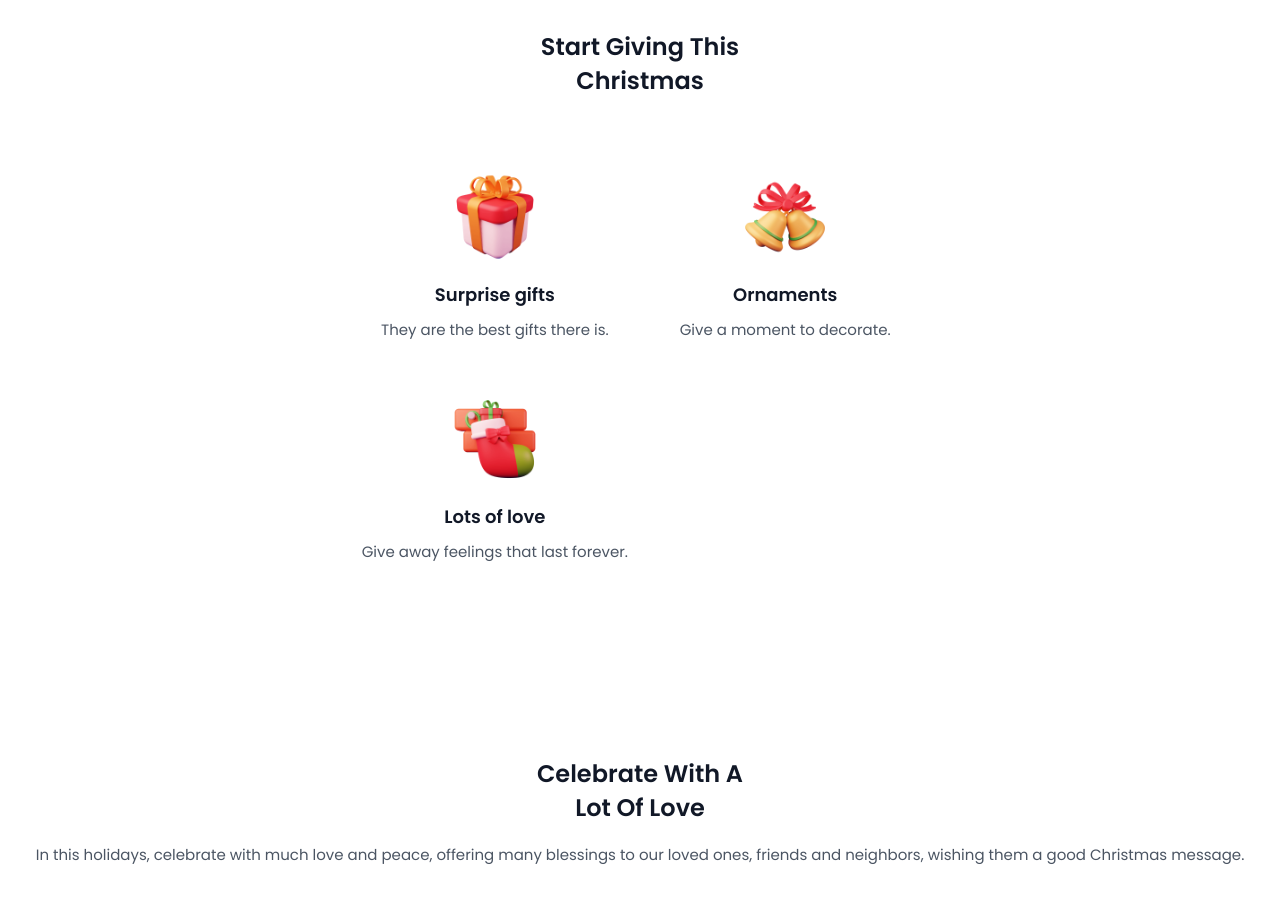
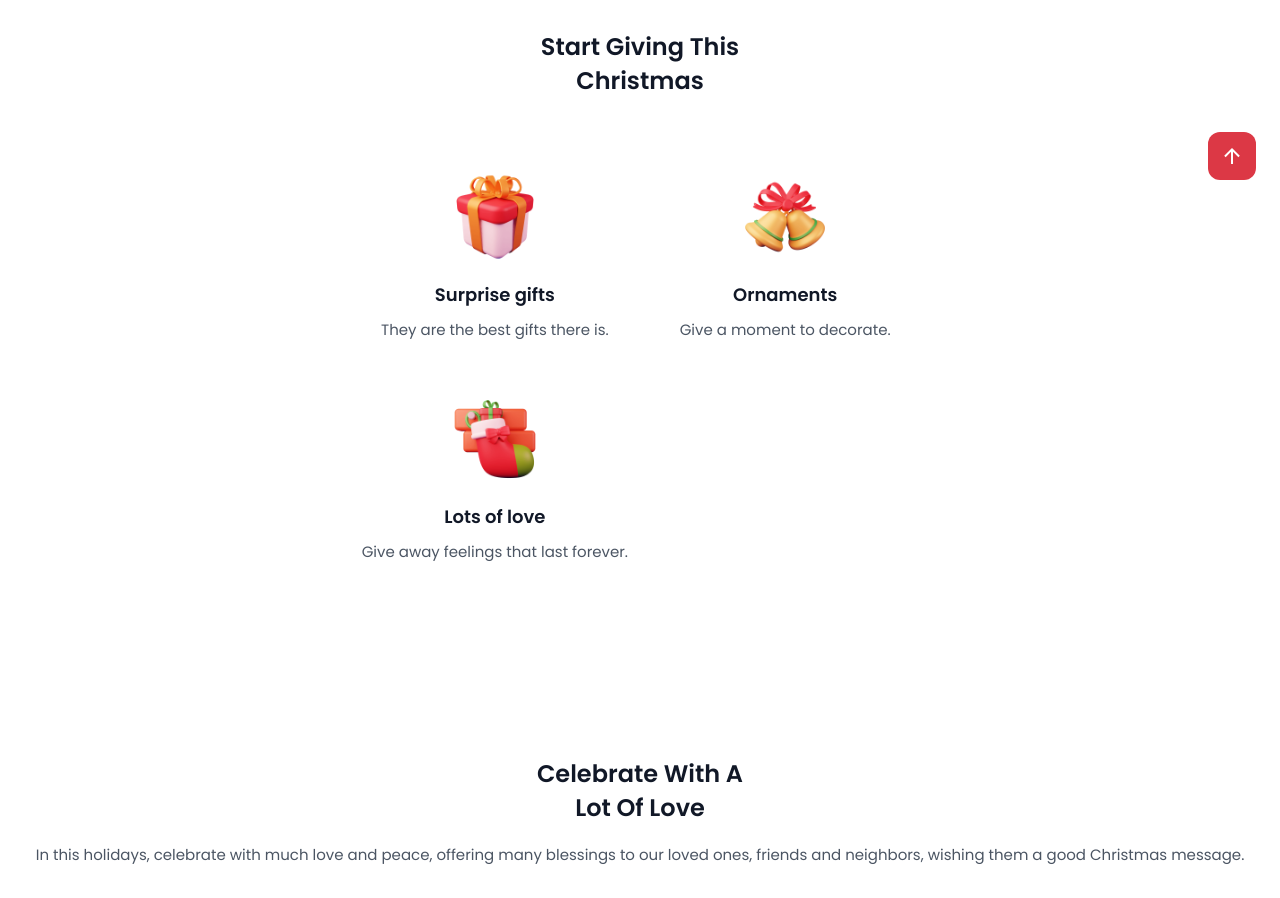
Before and after one commit to fajarfadillahh/christmas-store-react-tailwind, a React (Vite) app: page / in a window 1280 px wide. Shown: the part 1420-2318 px from the top of the page. Built offline with nearby package versions, Linux system fonts and the light colour scheme.

Commit message:
create ScrollToTop components

```diff
--- /dev/null
+++ b/src/components/ScrollToTop.jsx
@@ -0,0 +1,39 @@
+import React, { useState, useEffect } from "react";
+import { RiArrowUpLine } from "react-icons/ri";
+
+export default function ScrollToTop() {
+  const [visible, setVisible] = useState(false);
+
+  useEffect(() => {
+    const toggleVisible = () => {
+      if (window.scrollY >= 600) {
+        setVisible(true);
+      } else {
+        setVisible(false);
+      }
+    };
+    window.addEventListener("scroll", toggleVisible);
+
+    return () => {
+      window.removeEventListener("scroll", toggleVisible);
+    };
+  }, []);
+
+  const scrollToTop = () => {
+    window.scrollTo({
+      top: 0,
+      behavior: "smooth",
+    });
+  };
+
+  return (
+    <div
+      className={`scroll fixed right-6 z-10 cursor-pointer rounded-xl bg-red-600 p-3 text-[1.5rem] text-white transition-all duration-400 hover:bg-red-500 ${
+        visible ? "bottom-16" : "-bottom-full"
+      }`}
+      onClick={scrollToTop}
+    >
+      <RiArrowUpLine />
+    </div>
+  );
+}
--- a/src/pages/Home.jsx
+++ b/src/pages/Home.jsx
@@ -9,6 +9,7 @@ import Gift from "../parts/HomePage/Gift";
 import New from "../parts/HomePage/New";
 import Message from "../components/Message";
 import Footer from "../components/Footer";
+import ScrollToTop from "../components/ScrollToTop";
 
 export default function Home() {
   return (
@@ -22,6 +23,7 @@ export default function Home() {
         <New />
         <Message />
         <Footer />
+        <ScrollToTop />
       </div>
     </>
   );
```
